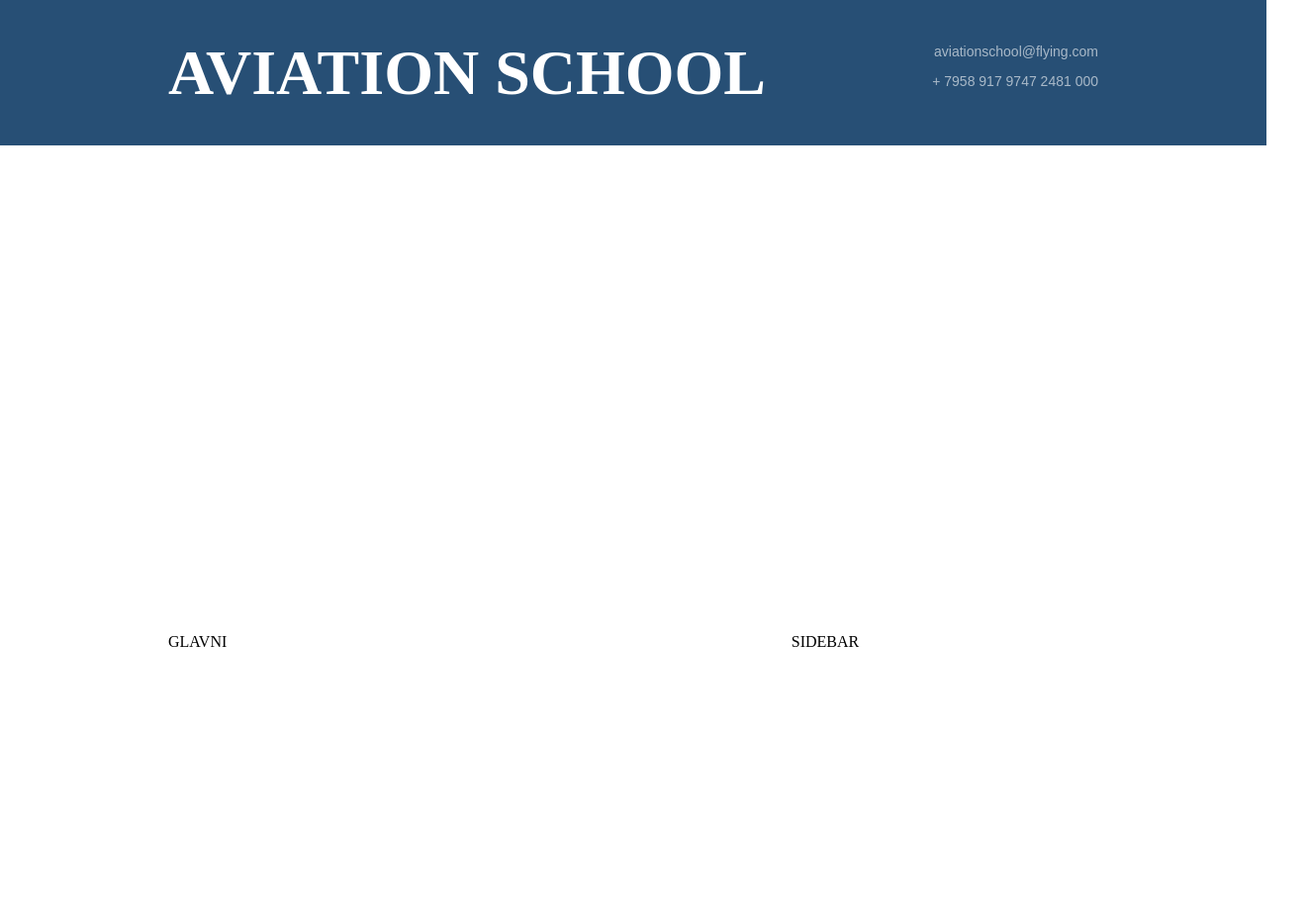
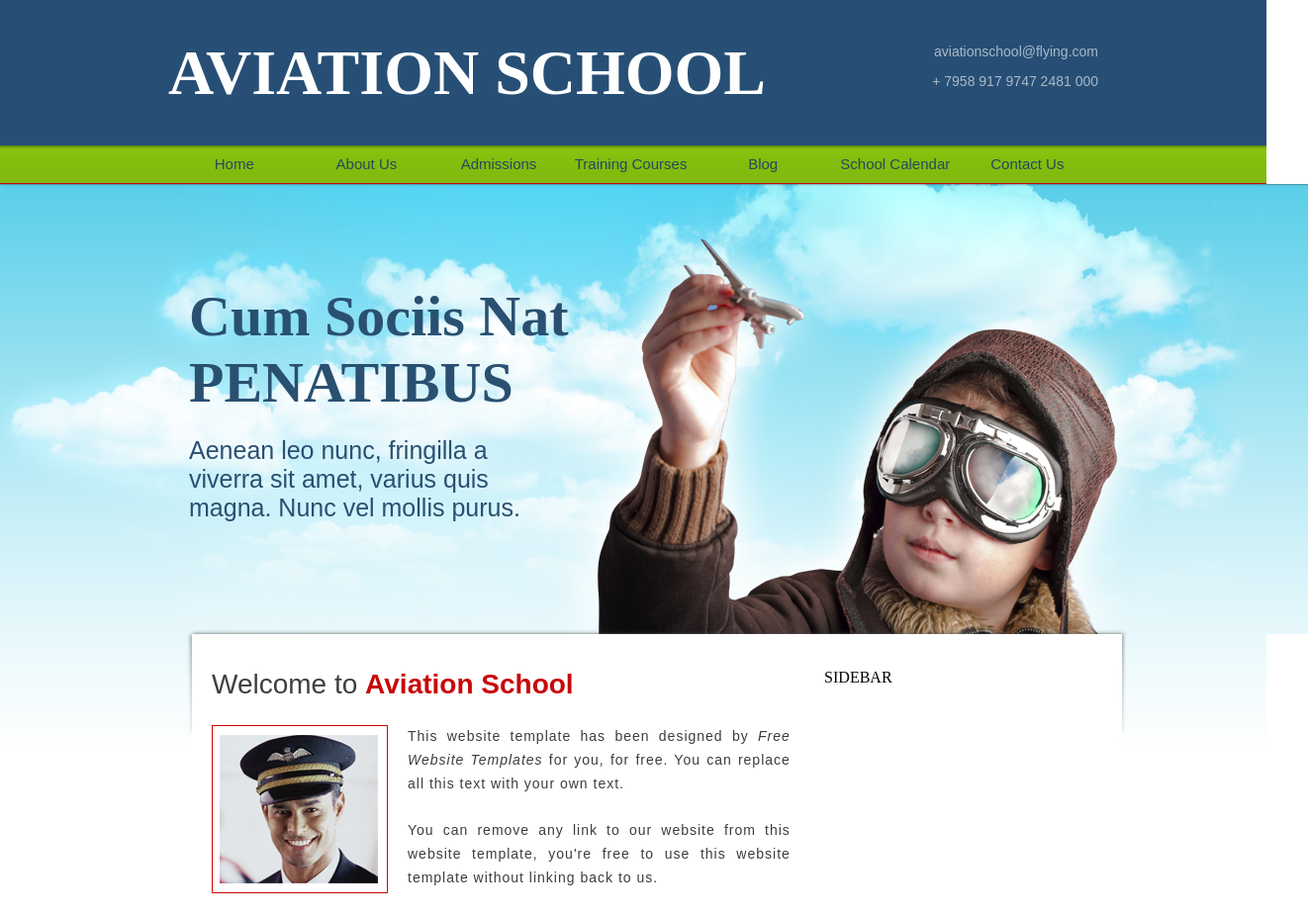
Before and after one commit to SAEBelgradeWeb/aviation_school, a plain HTML site: page index.html in a window 1280 px wide. Shown: the top 927 px of the page at 99% size, 1322 px wide, since content can reach past the window. Drawn offline with Linux system fonts and the light colour scheme.

Commit message:
cas drugi

```diff
--- a/css/style.css
+++ b/css/style.css
@@ -9,6 +9,11 @@ div {
 
 .wrapper {
 	width: 940px;
+	margin: 0 auto;
+}
+
+.wrapper2 {
+	width: 924px;
 	margin: 0 auto;
 }
 
@@ -49,20 +54,131 @@ div {
 /* NAVIGACIJA */
 #nav {
 	height: 38px;
-}
-/* HERO */
-#hero {
-	height: 455px;
+	background-color: #82bc0e;
+	border-bottom: 1px solid #c80808;
+	background-image: url(../images/bg_nav.jpg);
+	background-repeat: repeat-x;
 }
 
+#nav ul {
+	margin: 0;
+	padding: 0;
+
+}
+
+#nav ul li {
+	list-style-type: none;
+	float: left;
+	width: 14%;
+	padding: 0 1px;
+	text-align: center;
+}
+
+#nav ul li a {
+	text-decoration: none;
+	display: block;
+	font-family: Arial, sans-serif;
+	font-size: 15px;
+	color: #28485e;
+	line-height: 38px;
+}
+
+#nav ul li a:hover {
+	font-weight: bold;
+	background-color: #fff;
+	border-bottom: 6px solid #c80808;
+	background-image: url(../images/bg_nav_hover.jpg);
+	background-repeat: repeat-x;
+
+}
+
+/* HERO */
+#content {
+	height: 1145px;
+	background-image:url(../images/content_bg.jpg);
+	background-repeat: repeat-x;
+}
+
+.outer {
+	background-image:url(../images/hero_bg.jpg);
+	background-repeat: no-repeat;
+	width: 1322px;
+	height: 100%;
+	margin: 0 auto;
+
+}
+.hero {
+	height: 355px;
+	padding-top: 100px;
+}
+
+.hero h1 {
+	font-size: 58px;
+	font-weight: bold;
+	color: #295071;
+	margin: 0;
+	width: 450px;
+}
+
+.hero h2 {
+	font-size: 25px;
+	font-family: Arial, sans-serif;
+	color: #295071;
+	font-weight: normal;
+	width: 360px;
+
+}
+
+
 /* CONTENT */
-#content {
+.content {
 	height: 690px;
+	background-color: #fff;
+	background-image: url(../images/main_bg.jpg);
+	background-repeat: no-repeat;
+	padding-top:35px;
+	padding-left: 30px;
+
 }
+.content h1 {
+	font-size: 28px;
+	font-weight: normal;
+	margin: 0;
+	margin-bottom: 25px;
+	font-family: Arial, sans-serif;
+	color: #3f3f3f;
+}
+
+.content h1 span {
+	font-weight: bold;
+	color: #c80808;
+}
+
+.content #main img {
+	border: 1px solid #c80808;
+	padding: 5px;
+	float: left;
+	margin-right: 20px;
+
+}
+
+#main p {
+	font-family: Arial, sans-serif;
+	color: #3d3d3d;
+	font-size: 14px;
+	margin-top: 0;
+	text-align: justify;
+	letter-spacing: 1px;
+	line-height: 170%;
+	padding-right: 25px;
+	padding-bottom: 10px;
+}
+
 #main {
 	width: 66%;
 	float: left;
 }
+
 #sidebar {
 	width: 33%;
 	float: right;
--- a/index.html
+++ b/index.html
@@ -19,21 +19,40 @@
 	</div>
 	<div id="nav">
 		<div class="wrapper">
+			<ul>
+				<li><a href="#">Home</a></li>
+				<li><a href="#">About Us</a></li>
+				<li><a href="#">Admissions</a></li>
+				<li><a href="#">Training Courses</a></li>
+				<li><a href="#">Blog</a></li>
+				<li><a href="#">School Calendar</a></li>
+				<li><a href="#">Contact Us</a></li>
+
+			</ul>
+		</div>
+	</div>
+	<div id="content">
+		<div class="outer">
+			<div class="wrapper hero">
+				<h1>Cum Sociis Nat PENATIBUS</h1>
+				<h2>Aenean leo nunc, fringilla a viverra sit amet, varius quis magna. Nunc vel mollis purus.</h2>
+			</div>
+			<div class="wrapper2 content">
+				<div id="main">
+				<h1>Welcome to <span>Aviation School</span></h1>
+
+				<img src="images/pilot_babo.jpg">
+				<p>This website template has been designed by <em>Free Website Templates</em> for you, for free. You can replace all this text with your own text.</p>
+
+				<p>You can remove any link to our website from this website template, you're free to use this website template without linking back to us.</p>
+
+				</div>
+				<div id="sidebar">SIDEBAR</div>
+			</div>
 
 		</div>
 	</div>
-	<div id="hero">
-		<div class="wrapper">
 
-		</div>
-	</div>
-	<div id="content">
-		<div class="wrapper">
-			<div id="main">GLAVNI</div>
-			<div id="sidebar">SIDEBAR</div>
-		</div>
-
-	</div>
 	<div id="footer">
 		<div class="wrapper">
 			<div id="footer_levo">LEVO</div>
```
Also changed, not shown: images/bg_nav.jpg (added), images/bg_nav_hover.jpg (added), images/content_bg.jpg (added), images/hero_bg.jpg (added), images/main_bg.jpg (added), images/pilot_babo.jpg (added).
